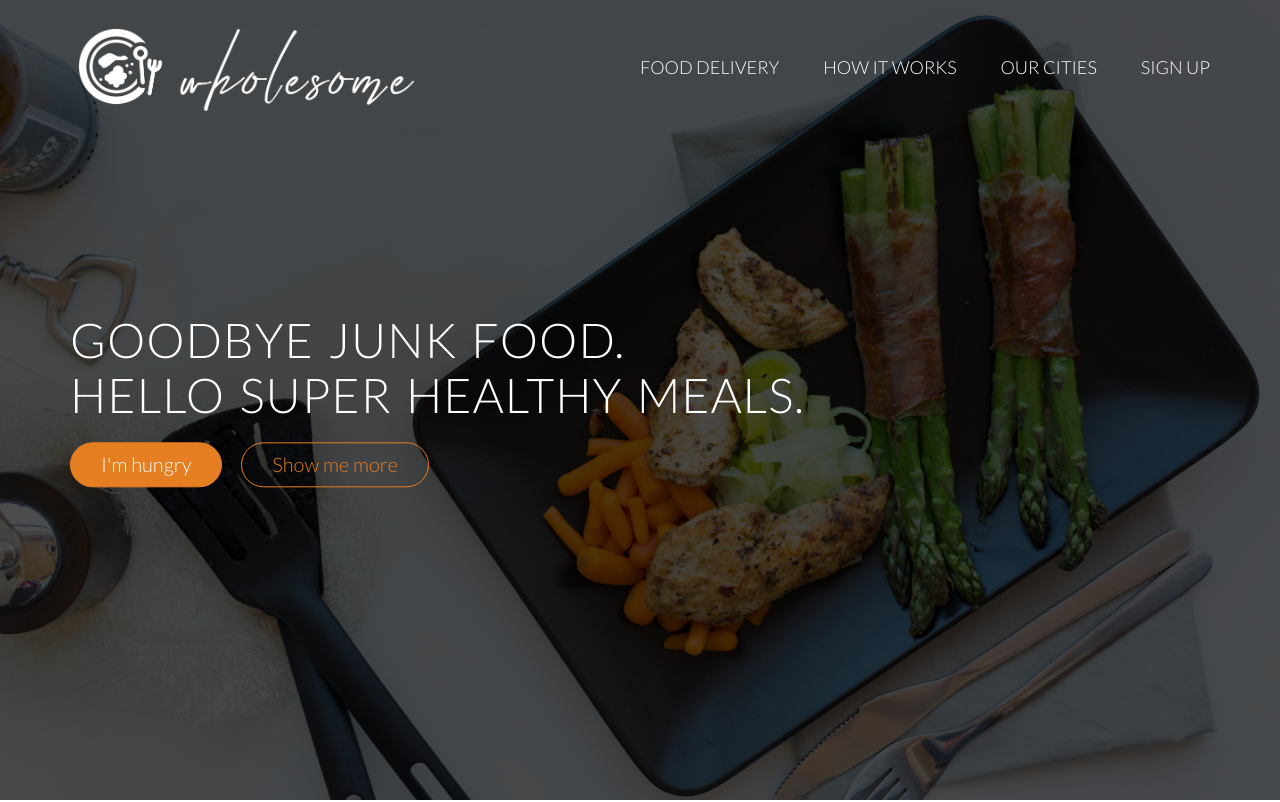
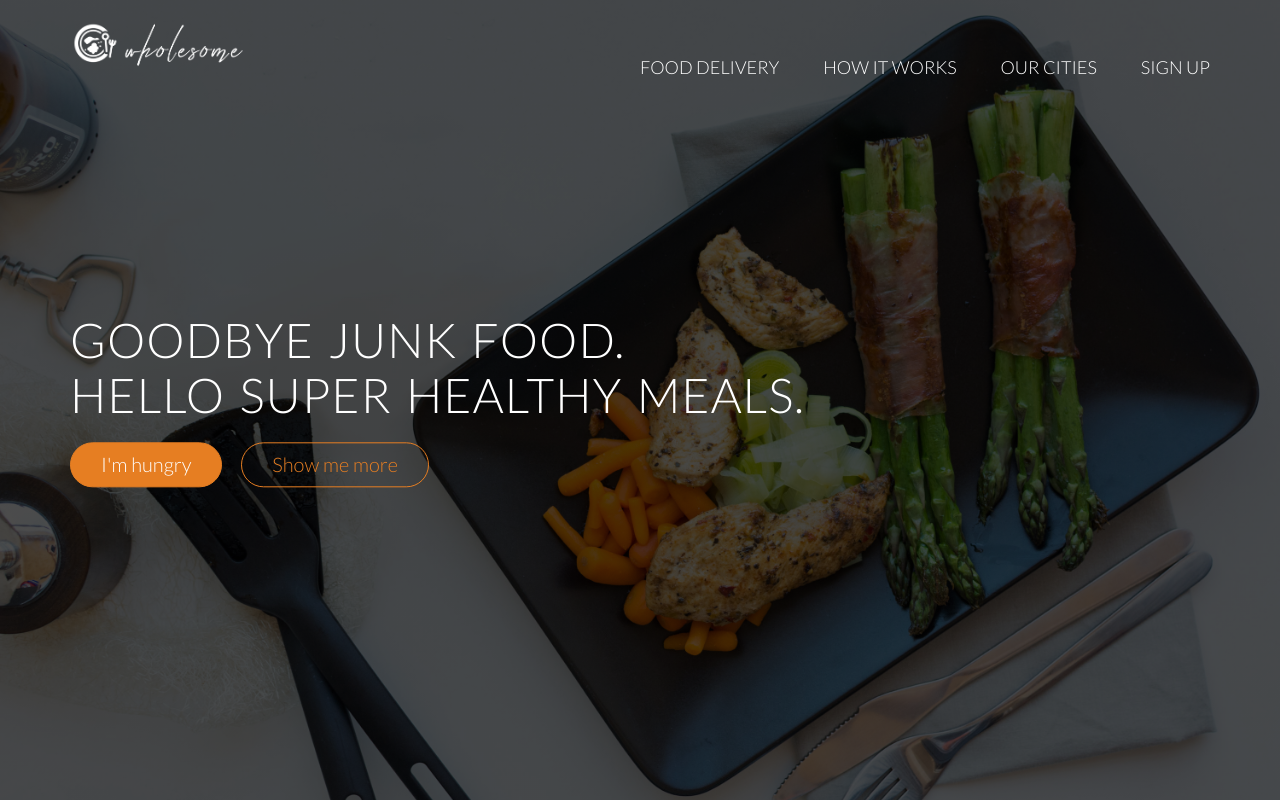
Before and after one commit to sorryNoStory/wholesome-food, a plain HTML site: page index.html in a window 1280 px wide. Shown: the top 802 px of the page. Drawn offline with nearby package versions, Linux system fonts and the light colour scheme; files that its build step writes are made by us from their sources; a script that the page names is missing; files whose address does not match are found by name.

Commit message:
css update

```diff
--- a/index.html
+++ b/index.html
@@ -6,12 +6,12 @@
         <meta name="description" content="Wholesome is a premium food delivery service
         with the mission to bring affordable and healthy meals to as many people as possible.">
 
-        <link rel="stylesheet" type="text/css" href="vendors/css/normalize.css">
-        <link rel="stylesheet" type="text/css" href="vendors/css/grid.css">
-        <link rel="stylesheet" type="text/css" href="vendors/css/ionicons.min.css">
-        <link rel="stylesheet" type="text/css" href="vendors/css/animate.css">
-        <link rel="stylesheet" type="text/css" href="resources/css/style.css">
-        <link rel="stylesheet" type="text/css" href="resources/css/queries.css">
+        <link rel="stylesheet" type="text/css" href="wholesome/vendors/css/normalize.css">
+        <link rel="stylesheet" type="text/css" href="wholesome/vendors/css/grid.css">
+        <link rel="stylesheet" type="text/css" href="wholesome/vendors/css/ionicons.min.css">
+        <link rel="stylesheet" type="text/css" href="wholesome/vendors/css/animate.css">
+        <link rel="stylesheet" type="text/css" href="wholesome/resources/css/style.css">
+        <link rel="stylesheet" type="text/css" href="wholesome/resources/css/queries.css">
         <link href='http://fonts.googleapis.com/css?family=Lato:100,300,400,300italic' rel='stylesheet' type='text/css'>
         <title>Wholesome</title>
 
```
Also changed, not shown: 1 other file.
